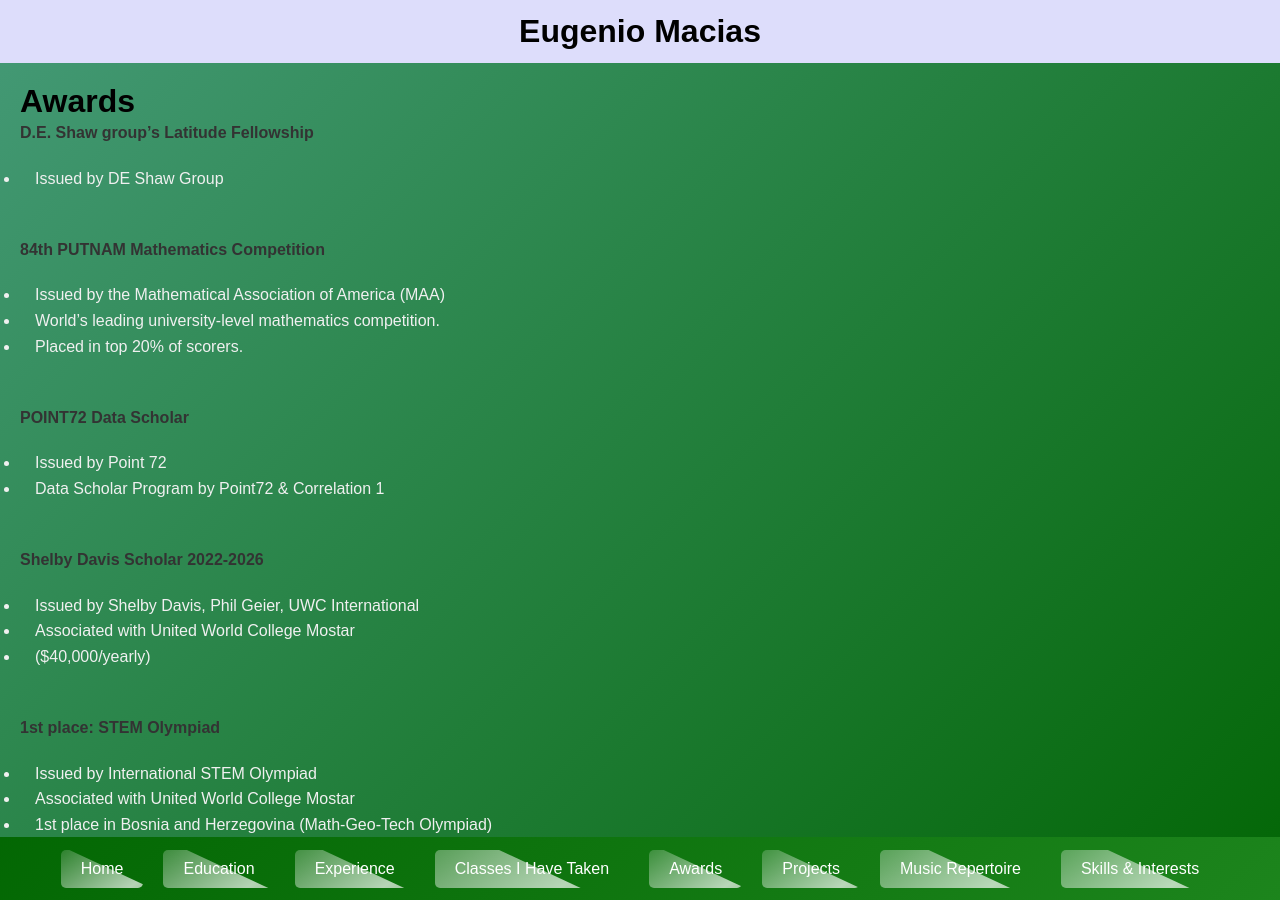
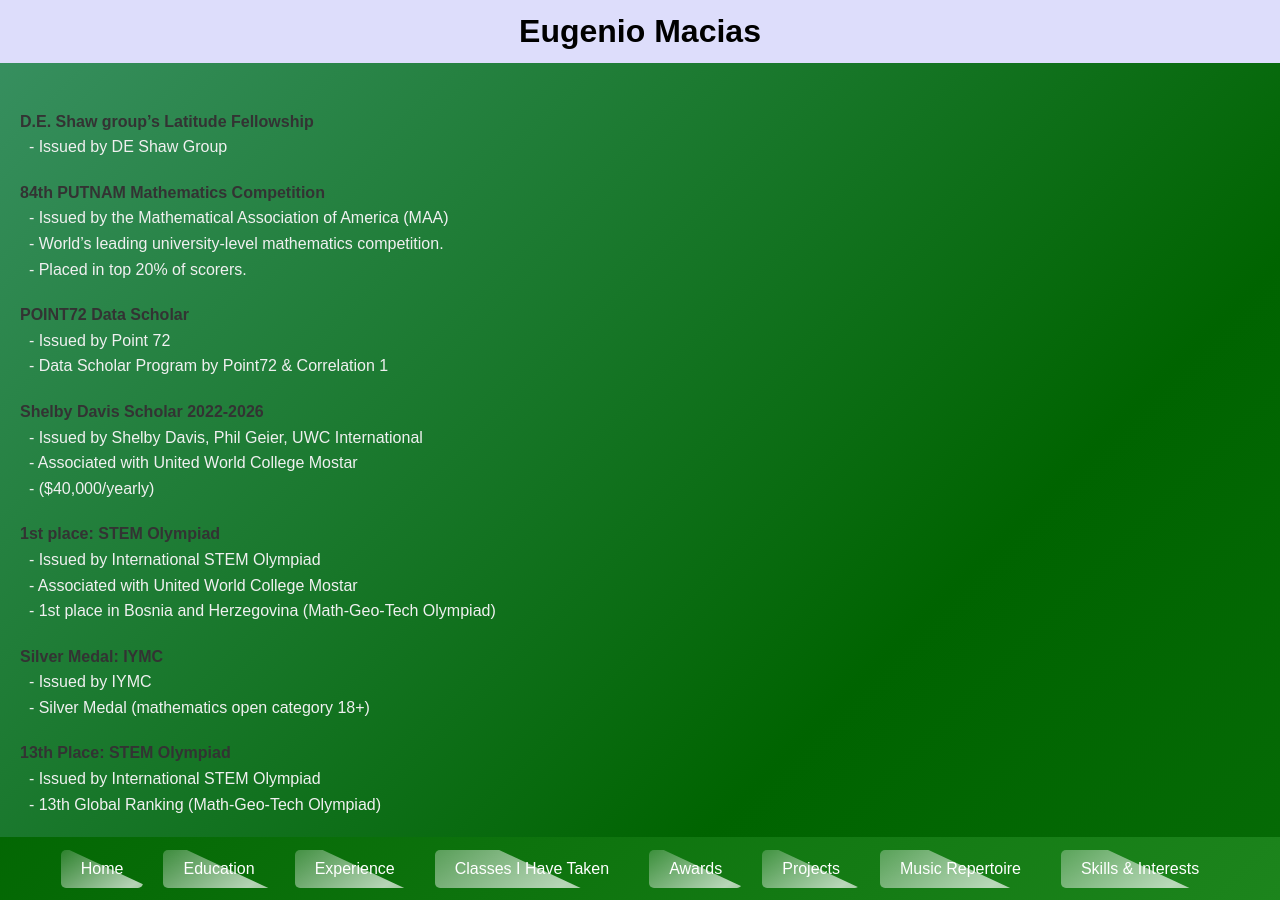
Before and after one commit to xXElGenio0203Xx/eugenio-macias.github.io, a Jekyll site: the page built from awards.md, in a window 1280 px wide and 900 px high. Built offline with Jekyll 4.4.1, drawn with Linux system fonts in a browser that asks for light colours; some web fonts are replaced; some of the changed text lies outside the part shown.

Commit message:
Update awards.md

```diff
--- a/awards.md
+++ b/awards.md
@@ -2,91 +2,61 @@
 layout: default
 title: Awards
 ---
-
-# Awards
-
+<br>
 **D.E. Shaw group's Latitude Fellowship**
-- Issued by DE Shaw Group
-
-<br>
+&nbsp;&nbsp;- Issued by DE Shaw Group
 
 **84th PUTNAM Mathematics Competition**
-- Issued by the Mathematical Association of America (MAA)
-- World's leading university-level mathematics competition.
-- Placed in top 20% of scorers.
-
-<br>
+&nbsp;&nbsp;- Issued by the Mathematical Association of America (MAA)
+&nbsp;&nbsp;- World's leading university-level mathematics competition.
+&nbsp;&nbsp;- Placed in top 20% of scorers.
 
 **POINT72 Data Scholar**
-- Issued by Point 72
-- Data Scholar Program by Point72 & Correlation 1
-
-<br>
+&nbsp;&nbsp;- Issued by Point 72
+&nbsp;&nbsp;- Data Scholar Program by Point72 & Correlation 1
 
 **Shelby Davis Scholar 2022-2026**
-- Issued by Shelby Davis, Phil Geier, UWC International
-- Associated with United World College Mostar
-- ($40,000/yearly)
-
-<br>
+&nbsp;&nbsp;- Issued by Shelby Davis, Phil Geier, UWC International
+&nbsp;&nbsp;- Associated with United World College Mostar
+&nbsp;&nbsp;- ($40,000/yearly)
 
 **1st place: STEM Olympiad**
-- Issued by International STEM Olympiad
-- Associated with United World College Mostar
-- 1st place in Bosnia and Herzegovina (Math-Geo-Tech Olympiad)
-
-<br>
+&nbsp;&nbsp;- Issued by International STEM Olympiad
+&nbsp;&nbsp;- Associated with United World College Mostar
+&nbsp;&nbsp;- 1st place in Bosnia and Herzegovina (Math-Geo-Tech Olympiad)
 
 **Silver Medal: IYMC**
-- Issued by IYMC
-- Silver Medal (mathematics open category 18+)
-
-<br>
+&nbsp;&nbsp;- Issued by IYMC
+&nbsp;&nbsp;- Silver Medal (mathematics open category 18+)
 
 **13th Place: STEM Olympiad**
-- Issued by International STEM Olympiad
-- 13th Global Ranking (Math-Geo-Tech Olympiad)
+&nbsp;&nbsp;- Issued by International STEM Olympiad
+&nbsp;&nbsp;- 13th Global Ranking (Math-Geo-Tech Olympiad)
 
-<br>
-
-- **Brown Spring Financial Services Exploration Award 2023**
-- Exploration award to learn from (VC, IB, PE) financial analysts working in NYC
-
-<br>
+**Brown Spring Financial Services Exploration Award 2023**
+&nbsp;&nbsp;- Exploration award to learn from (VC, IB, PE) financial analysts working in NYC
 
 **Brown AMP**
-- Admitted into the Brown Univeristy Applied Music Program for advanced-level classical musicians. 3 final solo-recitals (audience 150+)
-
-<br>
+&nbsp;&nbsp;- Admitted into the Brown University Applied Music Program for advanced-level classical musicians. 3 final solo-recitals (audience 150+)
 
 **Special Honour: IYMC**
-- Special Honour at mathematics competition in the Youth Category
-
-<br>
+&nbsp;&nbsp;- Special Honour at mathematics competition in the Youth Category
 
 **2nd Place: VI Concurso Internacional de Guitarra Salamanca**
-- Issued by Encuentro Internacional de Guitarra Salamanca
-- One of the most important Guitar Festivals in Mexico and Latin America.
-
-<br>
+&nbsp;&nbsp;- Issued by Encuentro Internacional de Guitarra Salamanca
+&nbsp;&nbsp;- One of the most important Guitar Festivals in Mexico and Latin America.
 
 **3rd Place: VII Concurso Internacional de Guitarra Salamanca, Youth Category**
-- Issued by Encuentro Internacional de Guitarra Salamanca
-- National-level classical guitar competition in Mexico
-
-<br>
+&nbsp;&nbsp;- Issued by Encuentro Internacional de Guitarra Salamanca
+&nbsp;&nbsp;- National-level classical guitar competition in Mexico
 
 **Academic Scholarship ITESM 2018**
-- Tuition 50% Merit Scholarship to study the Multicultural Diploma at ITESM
-
-<br>
+&nbsp;&nbsp;- Tuition 50% Merit Scholarship to study the Multicultural Diploma at ITESM
 
 **Honorific Mention at GFA XI held in Denver CO.**
-- Issued by the Guitar Foundation of America
-- Honorific Mention at the USA International Guitar Competition
-
-<br>
+&nbsp;&nbsp;- Issued by the Guitar Foundation of America
+&nbsp;&nbsp;- Honorific Mention at the USA International Guitar Competition
 
 **Olimpiada del Conocimiento Infantil 2015**
-- Issued by SEP
-- Winner of the local and Regional General Knowledge Olympiad in Mexico.
+&nbsp;&nbsp;- Issued by SEP
+&nbsp;&nbsp;- Winner of the local and Regional General Knowledge Olympiad in Mexico.
```
